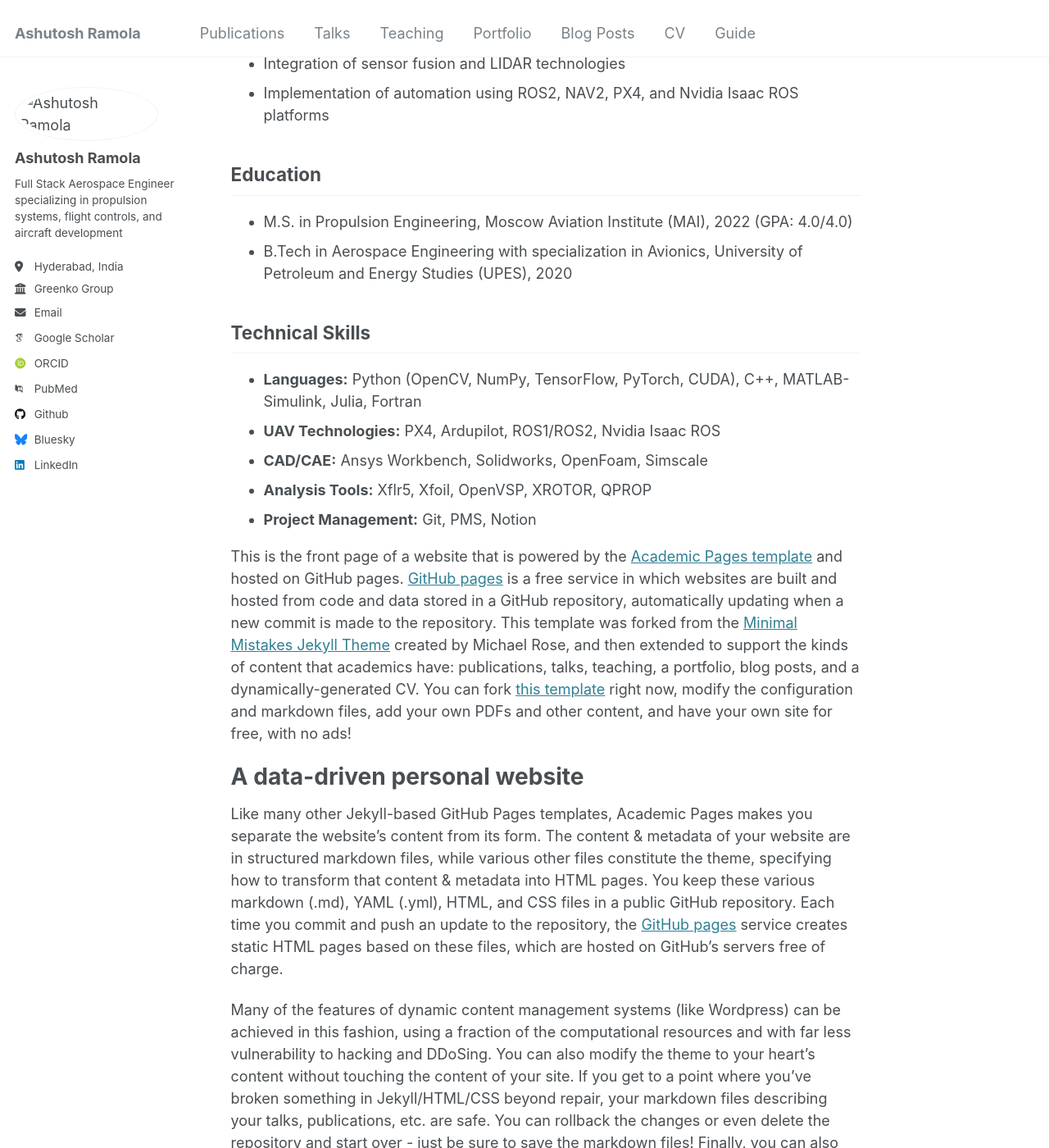
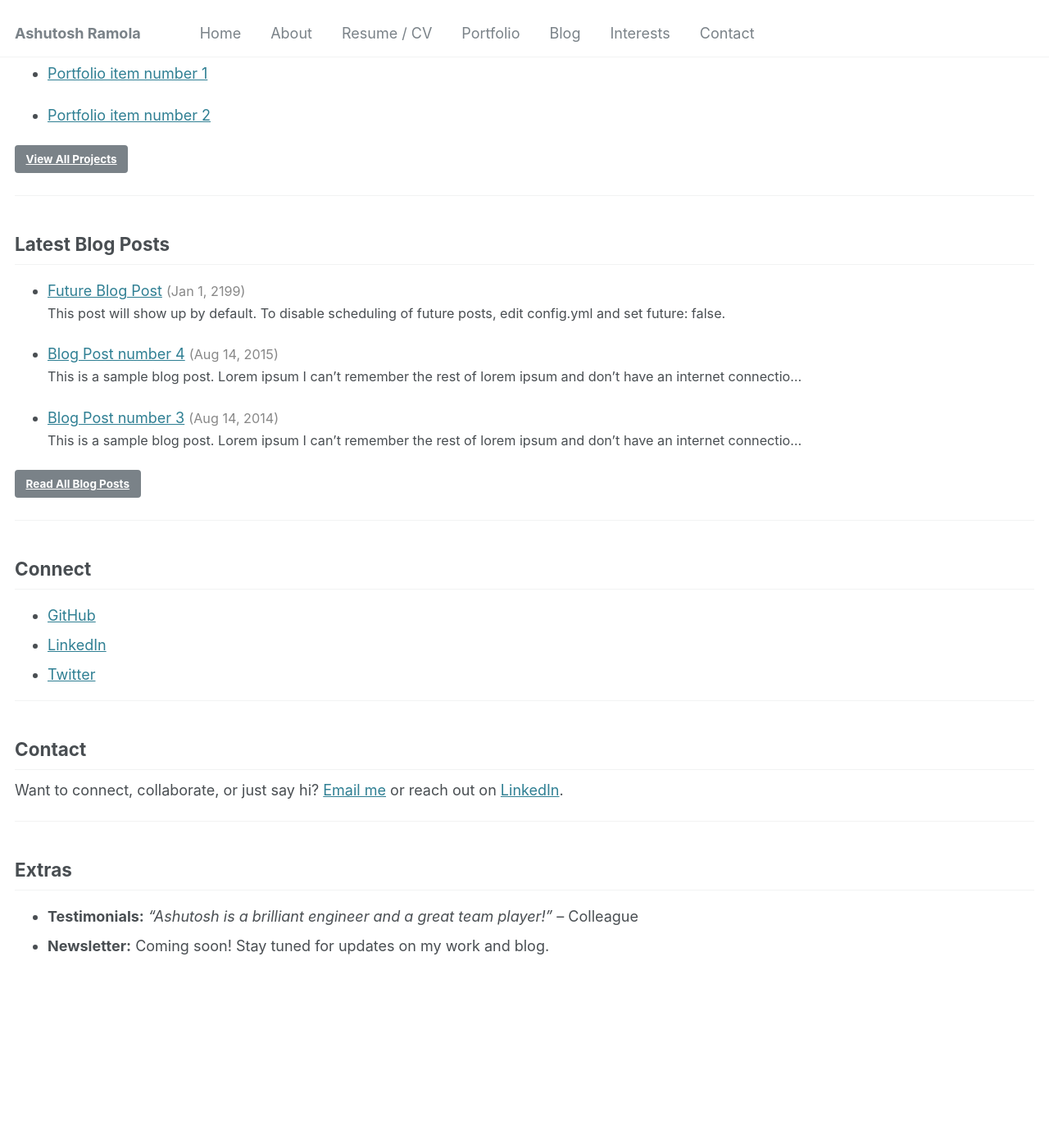
Before and after one commit to ashutoshramola/ashutoshramola.github.io, a Jekyll site: the page built from index.md, in a window 1280 px wide and 1400 px high, scrolled down 710 px. Shown: the whole window at 82% size. Built offline with Jekyll 4.4.1, drawn with Linux system fonts in a browser that asks for light colours; some web fonts are replaced; some of the changed text lies outside the part shown.

Commit message:
minor changes

```diff
--- a/_data/navigation.yml
+++ b/_data/navigation.yml
@@ -5,23 +5,17 @@
 # prevent it from being included in the site.
 
 main:
-  - title: "Publications"
-    url: /publications/
-
-  - title: "Talks"
-    url: /talks/
-
-  - title: "Teaching"
-    url: /teaching/
-
+  - title: "Home"
+    url: "/"
+  - title: "About"
+    url: "/about/"
+  - title: "Resume / CV"
+    url: "/cv/"
   - title: "Portfolio"
-    url: /portfolio/
-
-  - title: "Blog Posts"
-    url: /year-archive/
-
-  - title: "CV"
-    url: /cv/
-
-  - title: "Guide"
-    url: /markdown/
+    url: "/_portfolio/"
+  - title: "Blog"
+    url: "/archive-layout-with-content/"
+  - title: "Interests"
+    url: "/interests/"
+  - title: "Contact"
+    url: "/#contact"
--- a/_pages/about.md
+++ b/_pages/about.md
@@ -1,39 +1,42 @@
 ---
-permalink: /
+permalink: /about/
 title: "About Me"
-excerpt: "About me"
+excerpt: "About Ashutosh Ramola"
 author_profile: true
 redirect_from:
-  - /about/
   - /about.html
 ---
 
-I am a Full Stack Aerospace Engineer with expertise in propulsion systems, flight controls, and aircraft development. Currently working as a Senior Associate Engineer at Greenko Group, I specialize in integrating complex aerospace systems including electric propulsion, flight computers, and control architectures.
+# About Me
 
-## Research Interests
-* Unmanned Aerial Systems
-* Propulsion Systems and Thermal Management
-* Flight Control Systems and Avionics
-* Computational Fluid Dynamics
-* Robotics and Automation
+Hi, I'm **Ashutosh Ramola** – an Aerospace Engineer, Full Stack Developer, and passionate learner.
 
-## Current Work
-At Greenko Group, I lead research and development of unmanned aerial systems for inspection in the renewable sector, focusing on:
-* Mission planning for drone-based inspection in wind and solar power plants
-* Development of GPS-denied drones for indoor inspection
-* Integration of sensor fusion and LIDAR technologies
-* Implementation of automation using ROS2, NAV2, PX4, and Nvidia Isaac ROS platforms
+With a background in propulsion systems, flight controls, and aircraft development, I currently work as a Senior Associate Engineer at Greenko Group, specializing in integrating advanced aerospace systems. My journey is driven by curiosity, creativity, and a desire to make a positive impact through technology.
 
-## Education
-* M.S. in Propulsion Engineering, Moscow Aviation Institute (MAI), 2022 (GPA: 4.0/4.0)
-* B.Tech in Aerospace Engineering with specialization in Avionics, University of Petroleum and Energy Studies (UPES), 2020
+## Professional Summary
+- **Current Role:** Senior Associate Engineer, Greenko Group
+- **Expertise:** Propulsion, flight controls, electric propulsion, flight computers, control architectures
+- **Passion:** Building innovative solutions, sharing knowledge, and continuous learning
 
-## Technical Skills
-* **Languages:** Python (OpenCV, NumPy, TensorFlow, PyTorch, CUDA), C++, MATLAB-Simulink, Julia, Fortran
-* **UAV Technologies:** PX4, Ardupilot, ROS1/ROS2, Nvidia Isaac ROS
-* **CAD/CAE:** Ansys Workbench, Solidworks, OpenFoam, Simscale
-* **Analysis Tools:** Xflr5, Xfoil, OpenVSP, XROTOR, QPROP
-* **Project Management:** Git, PMS, Notion
+## Timeline
+- **2022–Present:** Senior Associate Engineer, Greenko Group
+- **2020–2022:** M.S. in Propulsion Engineering, Moscow Aviation Institute (MAI)
+- **2016–2020:** B.Tech in Aerospace Engineering (Avionics), UPES
+
+## Fun Facts
+- I enjoy hiking, reading, and exploring new technologies.
+- I love collaborating on open-source projects and writing technical blogs.
+- My favorite quote: _"The best way to predict the future is to invent it."_
+
+## More
+- [Resume / CV](/cv/)
+- [Portfolio](/_portfolio/)
+- [Blog](/archive-layout-with-content/)
+- [Contact](/#contact)
+
+---
+
+Feel free to connect with me or explore the rest of my site!
 
 This is the front page of a website that is powered by the [Academic Pages template](https://github.com/academicpages/academicpages.github.io) and hosted on GitHub pages. [GitHub pages](https://pages.github.com) is a free service in which websites are built and hosted from code and data stored in a GitHub repository, automatically updating when a new commit is made to the repository. This template was forked from the [Minimal Mistakes Jekyll Theme](https://mmistakes.github.io/minimal-mistakes/) created by Michael Rose, and then extended to support the kinds of content that academics have: publications, talks, teaching, a portfolio, blog posts, and a dynamically-generated CV. You can fork [this template](https://github.com/academicpages/academicpages.github.io) right now, modify the configuration and markdown files, add your own PDFs and other content, and have your own site for free, with no ads!
 
--- a/_pages/cv.md
+++ b/_pages/cv.md
@@ -1,6 +1,6 @@
 ---
 layout: archive
-title: "CV"
+title: "Resume / CV"
 permalink: /cv/
 author_profile: true
 redirect_from:
@@ -9,56 +9,35 @@ redirect_from:
 
 {% include base_path %}
 
-Education
-======
-* Ph.D in Version Control Theory, GitHub University, 2018 (expected)
-* M.S. in Jekyll, GitHub University, 2014
-* B.S. in GitHub, GitHub University, 2012
+# Resume / CV
 
-Work experience
-======
-* Spring 2024: Academic Pages Collaborator
-  * Github University
-  * Duties includes: Updates and improvements to template
-  * Supervisor: The Users
+## Education
+- **M.S. in Propulsion Engineering** – Moscow Aviation Institute (MAI), 2022 (GPA: 4.0/4.0)
+- **B.Tech in Aerospace Engineering (Avionics)** – UPES, 2020
 
-* Fall 2015: Research Assistant
-  * Github University
-  * Duties included: Merging pull requests
-  * Supervisor: Professor Hub
+## Work Experience
+- **2022–Present:** Senior Associate Engineer, Greenko Group
+  - Lead R&D of unmanned aerial systems for renewable sector inspections
+  - Mission planning, GPS-denied drones, sensor fusion, automation (ROS2, PX4, Nvidia Isaac)
+- **2020–2022:** Graduate Researcher, Moscow Aviation Institute
+  - Research in propulsion systems, CFD, and flight controls
 
-* Summer 2015: Research Assistant
-  * Github University
-  * Duties included: Tagging issues
-  * Supervisor: Professor Git
+## Technical Skills
+- **Languages:** Python (OpenCV, NumPy, TensorFlow, PyTorch, CUDA), C++, MATLAB/Simulink, Julia, Fortran
+- **UAV Technologies:** PX4, Ardupilot, ROS1/ROS2, Nvidia Isaac ROS
+- **CAD/CAE:** Ansys Workbench, Solidworks, OpenFoam, Simscale
+- **Analysis Tools:** Xflr5, Xfoil, OpenVSP, XROTOR, QPROP
+- **Project Management:** Git, Notion
 
-Skills
-======
-* Skill 1
-* Skill 2
-  * Sub-skill 2.1
-  * Sub-skill 2.2
-  * Sub-skill 2.3
-* Skill 3
+## Certifications
+- UAV Systems Certification – [Certification Body], 2021
+- Advanced Python for Engineers – [Certification Body], 2020
 
-Publications
-======
-  <ul>{% for post in site.publications reversed %}
-    {% include archive-single-cv.html %}
-  {% endfor %}</ul>
+## Download
+[Download PDF Resume](/resume.pdf)
 
-Talks
-======
-  <ul>{% for post in site.talks reversed %}
-    {% include archive-single-talk-cv.html  %}
-  {% endfor %}</ul>
+---
 
-Teaching
-======
-  <ul>{% for post in site.teaching reversed %}
-    {% include archive-single-cv.html %}
-  {% endfor %}</ul>
+# Printable Version
 
-Service and leadership
-======
-* Currently signed in to 43 different slack teams
+This page is printer-friendly for recruiters and hiring managers.
--- /dev/null
+++ b/index.md
@@ -0,0 +1,71 @@
+---
+layout: splash
+title: "Ashutosh Ramola"
+subtitle: "Engineer | Developer | Learner"
+permalink: /
+description: "Ashutosh Ramola's personal portfolio, resume, blog, and interests. Aerospace engineer, developer, and lifelong learner."
+image: /images/profile.jpg
+---
+
+<img src="/images/profile.jpg" alt="Ashutosh Ramola" style="width:150px;border-radius:50%;margin-bottom:1em;">
+
+# Hi, I'm Ashutosh Ramola
+
+I'm an Aerospace Engineer, Full Stack Developer, and lifelong learner. I love building things, solving problems, and sharing knowledge. Welcome to my online portfolio and blog!
+
+- [About Me](/about/)
+- [Resume / CV](/cv/)
+- [Portfolio](/_portfolio/)
+- [Blog](/archive-layout-with-content/)
+- [Interests](/interests/)
+- [Contact](/#contact)
+
+<div style="margin-top:2em">
+  <a href="/cv/" class="btn">Download Resume</a>
+  <a href="mailto:ashutoshramola@email.com" class="btn">Contact Me</a>
+</div>
+
+---
+
+## Featured Projects
+
+{% for item in site.portfolio limit:3 %}
+- [{{ item.title }}]({{ item.url }})
+  <br><span style="font-size:0.9em;color:#888;">{{ item.summary }}</span>
+{% endfor %}
+
+<a href="/_portfolio/" class="btn">View All Projects</a>
+
+---
+
+## Latest Blog Posts
+
+{% for post in site.posts limit:3 %}
+- [{{ post.title }}]({{ post.url }}) <span style="font-size:0.9em;color:#888;">({{ post.date | date: "%b %-d, %Y" }})</span>
+  <br><span style="font-size:0.9em;">{{ post.excerpt | strip_html | truncate: 120 }}</span>
+{% endfor %}
+
+<a href="/archive-layout-with-content/" class="btn">Read All Blog Posts</a>
+
+---
+
+## Connect
+
+- [GitHub](https://github.com/ashutoshramola)
+- [LinkedIn](https://linkedin.com/in/ashutoshramola)
+- [Twitter](https://twitter.com/ashutoshramola)
+
+---
+
+## Contact
+
+Want to connect, collaborate, or just say hi? [Email me](mailto:ashutoshramola@email.com) or reach out on [LinkedIn](https://linkedin.com/in/ashutoshramola).
+
+---
+
+## Extras
+
+- <b>Testimonials:</b> <i>"Ashutosh is a brilliant engineer and a great team player!"</i> – Colleague
+- <b>Newsletter:</b> Coming soon! Stay tuned for updates on my work and blog.
+
+<!-- SEO & Analytics are handled via _includes/seo.html and analytics.html -->
```
Also changed, not shown: _pages/interests.md (added, +23 -0 lines).
